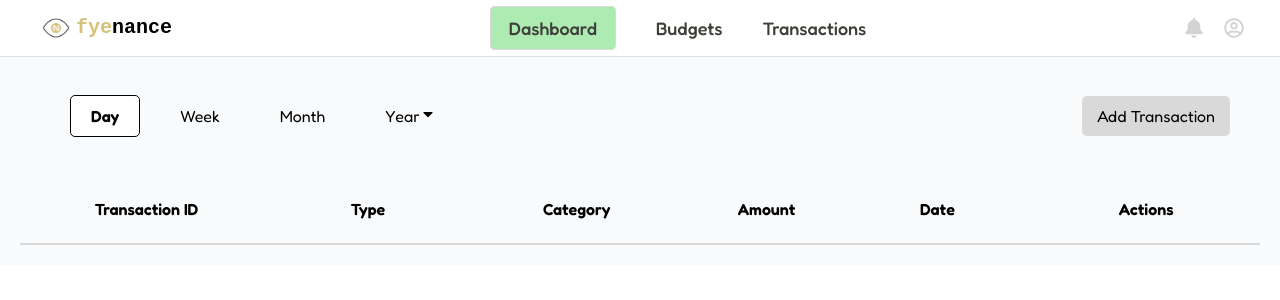
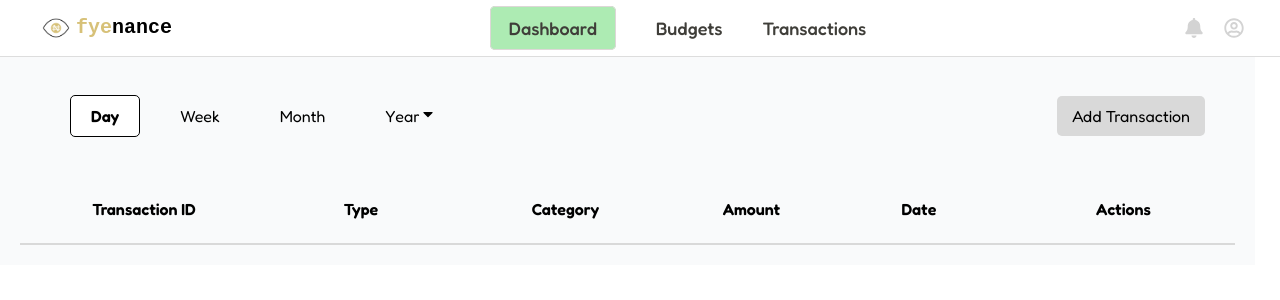
Before and after one commit to STARR44/fyenance, a React (Create React App) app: page /transactions in a window 1280 px wide. Shown: the top 300 px of the page. Built offline with nearby package versions, Linux system fonts and the light colour scheme; a web font is replaced by a local one.

Commit message:
style: add margin to main area on transaction page

```diff
--- a/src/pages/TransactionPage.css
+++ b/src/pages/TransactionPage.css
@@ -5,6 +5,7 @@
 .transaction-page {
   background-color: #f9fafb;
   padding: 20px;
+  margin-right: 25px;
   font-family: "Fredoka", sans-serif;
   font-weight: 400;
   font-size: 1.5rem;
```
